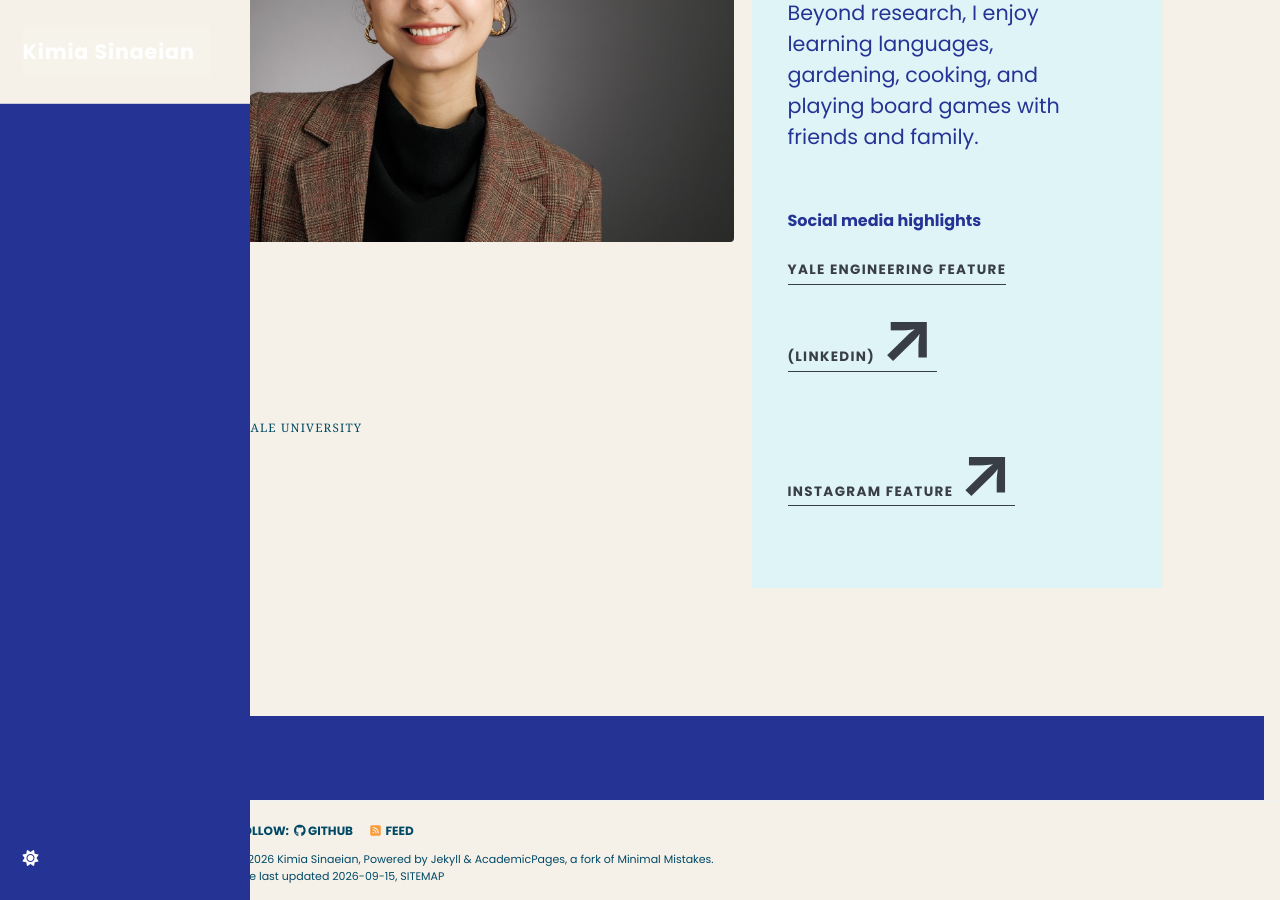
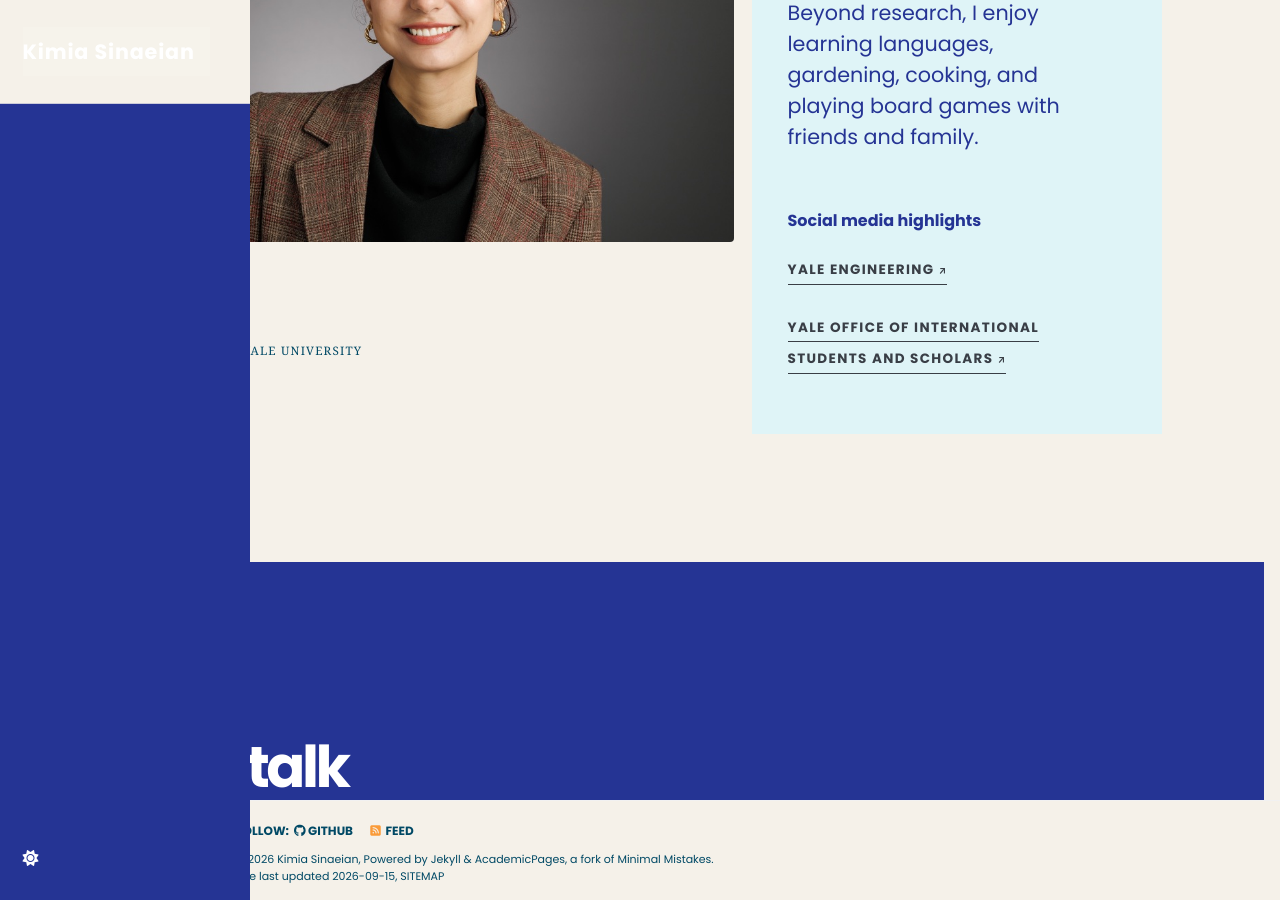
Before and after one commit to KimiaSinaeian/KIMIASINAEIAN, a Jekyll site: the page built from _pages/about.md, in a window 1280 px wide and 900 px high, scrolled down 4905 px. Built offline with Jekyll 4.4.1, drawn with Linux system fonts in a browser that asks for light colours; a style sheet for code colours, icons or effects is not loaded.

Commit message:
Refine About me social highlights
Co-authored-by: Copilot App <223556219+Copilot@users.noreply.github.com>

```diff
--- a/_layouts/home.html
+++ b/_layouts/home.html
@@ -134,8 +134,8 @@ layout: compress
             <p>Beyond research, I enjoy learning languages, gardening, cooking, and playing board games with friends and family.</p>
             <div>
               <h3>Social media highlights</h3>
-              <p><a class="text-link" href="https://www.linkedin.com/posts/yaleengineering_yaleengineers-activity-7435357010033995776-KY8o?utm_source=share&amp;utm_medium=member_desktop&amp;rcm=ACoAACVj3HMBQfj2zE9amDEtob-wEikx4Fsewcw" target="_blank" rel="noopener">Yale Engineering feature (LinkedIn) <span aria-hidden="true">↗</span></a></p>
-              <p><a class="text-link" href="https://www.instagram.com/p/C6Oi4PULmfv/?hl=en" target="_blank" rel="noopener">Instagram feature <span aria-hidden="true">↗</span></a></p>
+              <p><a class="text-link" href="https://www.linkedin.com/posts/yaleengineering_yaleengineers-activity-7435357010033995776-KY8o?utm_source=share&amp;utm_medium=member_desktop&amp;rcm=ACoAACVj3HMBQfj2zE9amDEtob-wEikx4Fsewcw" target="_blank" rel="noopener">Yale Engineering <span aria-hidden="true">↗</span></a></p>
+              <p><a class="text-link" href="https://www.instagram.com/p/C6Oi4PULmfv/?hl=en" target="_blank" rel="noopener">Yale Office of International Students and Scholars <span aria-hidden="true">↗</span></a></p>
             </div>
           </div>
         </div>
--- a/_sass/_portfolio.scss
+++ b/_sass/_portfolio.scss
@@ -112,6 +112,7 @@ $portfolio-ink: #17213f;
 .picture-grid__note { min-height: 100%; padding: 2rem; background: $portfolio-ice; color: $portfolio-navy; display: flex; flex-direction: column; justify-content: space-between; }
 .picture-grid__note span { font-size: 4rem; }
 .picture-grid__note p { font-size: 1.15rem; max-width: 300px; }
+.picture-grid__note .text-link span { font-size: .7em; }
 .contact-grid { max-width: 1280px; display: grid; grid-template-columns: repeat(3, 1fr); gap: 2rem; border-top: 1px solid rgba(255,255,255,.35); padding-top: 1.5rem; }
 .contact-grid a { color: white; text-decoration: none; font-size: .85rem; }
 .contact-grid a span { display: block; opacity: .6; text-transform: uppercase; letter-spacing: .12em; font-size: .62rem; margin-bottom: .5rem; }
```
